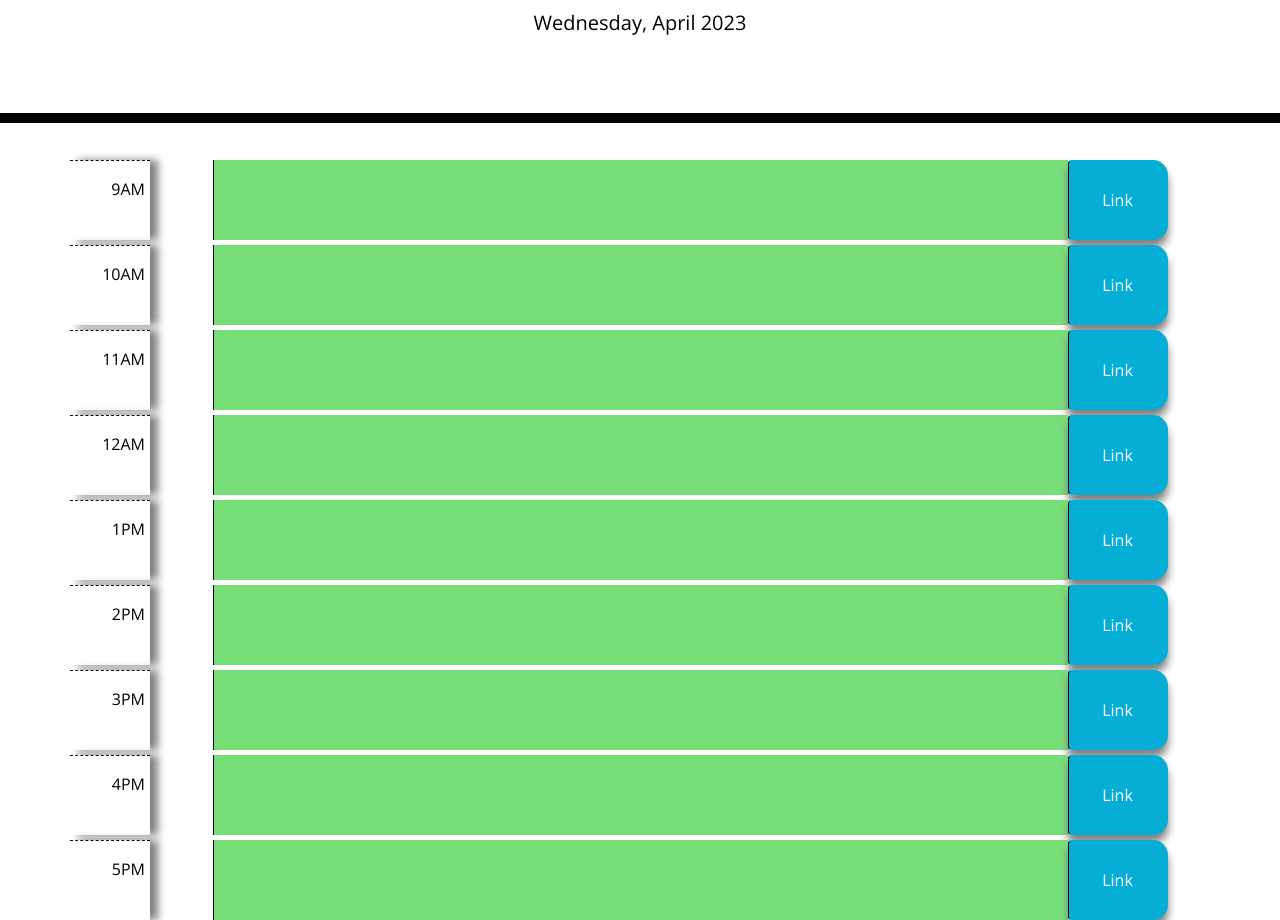
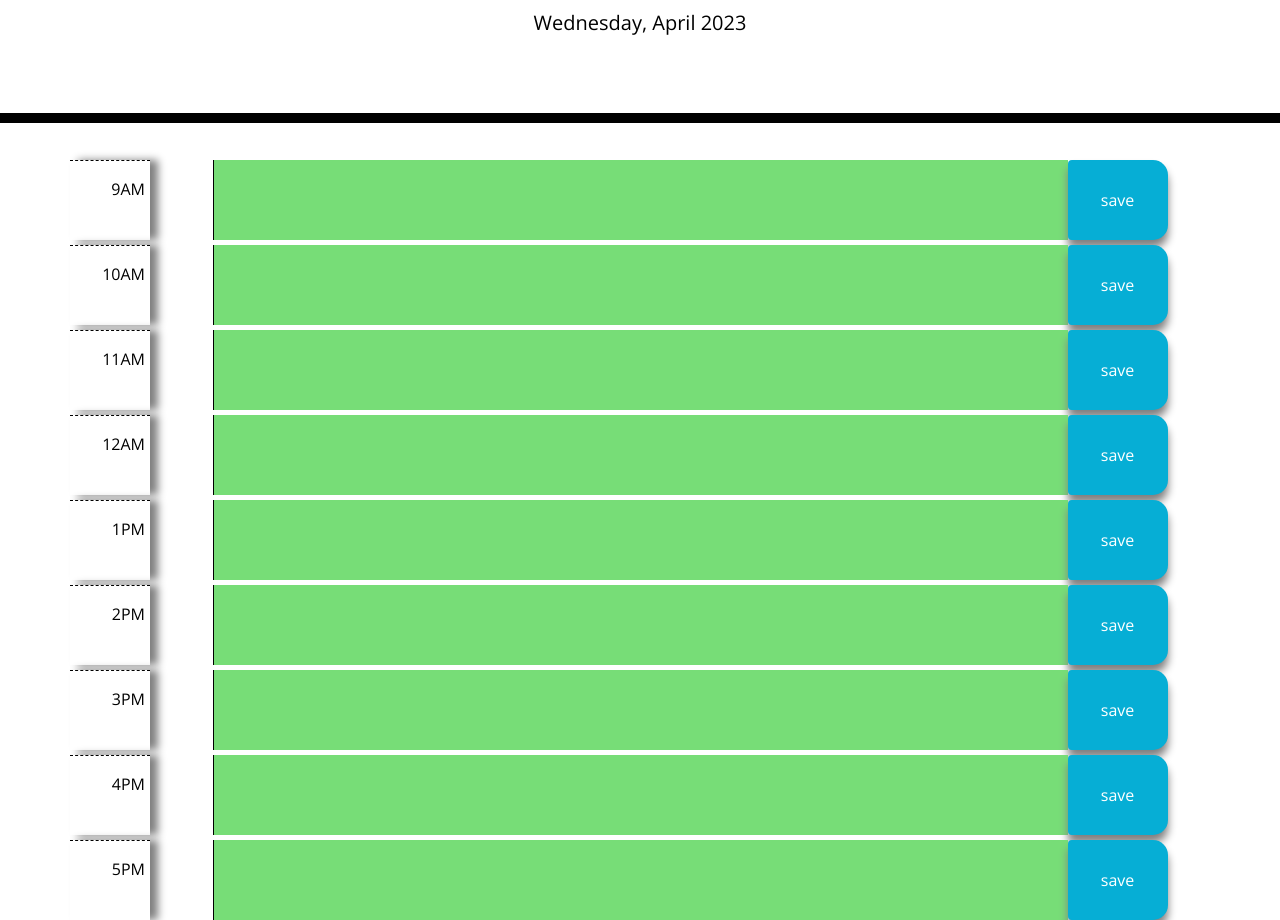
Before and after one commit to DianaPurice/Planner, a plain HTML site: page index.html in a window 1280 px wide. Shown: the part 181-1101 px from the top of the page. Drawn offline with nearby package versions, Linux system fonts and the light colour scheme.

Commit message:
Connected the buttons

```diff
--- a/assets/css/style.css
+++ b/assets/css/style.css
@@ -78,6 +78,13 @@ textarea {
   width: 100px !important;
   height: 80px !important;
   box-shadow: 0 8px 8px grey;
+  display: flex;
+  align-items: start;
+  align-content: center;
+  flex-wrap: wrap;
+  padding-bottom: 30px;
+  border: 0;
+
 }
 
 .saveBtn i:hover {
@@ -88,10 +95,12 @@ textarea {
 .savingBtn {
   display: flex;
   align-items: start;
+  align-content: center;
   padding: 0;
 }
 
 textarea {
   width: 100%;
   overflow: hidden;
+
 }
--- a/assets/js/script.js
+++ b/assets/js/script.js
@@ -9,6 +9,15 @@ var timeslot6 = $("#14");
 var timeslot7 = $("#15");
 var timeslot8 = $("#16");
 var timeslot9 = $("#17");
+var button1 = $("#btn9");
+var button2 = $("#btn10");
+var button3 = $("#btn11");
+var button4 = $("#btn12");
+var button5 = $("#btn13");
+var button6 = $("#btn14");
+var button7 = $("#btn15");
+var button8 = $("#btn16");
+var button9 = $("#btn17");
 
 // time variables
 var early = "080706050403020100";
@@ -70,3 +79,38 @@ function checkHour() {
   }
 }
 checkHour();
+
+function sendData() {
+  button1.click(console.log("here"));
+}
+// sendData();
+
+$(document).ready(function () {
+  $("#btn9").click(function () {
+    console.log("here");
+  });
+  $("#btn10").click(function () {
+    console.log("here2");
+  });
+  $("#btn11").click(function () {
+    console.log("here3");
+  });
+  $("#btn12").click(function () {
+    console.log("here4");
+  });
+  $("#btn13").click(function () {
+    console.log("here5");
+  });
+  $("#btn14").click(function () {
+    console.log("here6");
+  });
+  $("#btn15").click(function () {
+    console.log("here7");
+  });
+  $("#btn16").click(function () {
+    console.log("here8");
+  });
+  $("#btn17").click(function () {
+    console.log("here9");
+  });
+});
--- a/index.html
+++ b/index.html
@@ -37,7 +37,9 @@
           </div>
           <textarea class="col-9" id="09"></textarea>
           <div class="col savingBtn">
-            <button type="button" class="saveBtn btn btn-link">Link</button>
+            <button type="button" id="btn9" class="saveBtn btn btn-link">
+              save
+            </button>
           </div>
         </div>
       </div>
@@ -48,7 +50,9 @@
           </div>
           <textarea class="col-9" id="10"></textarea>
           <div class="col savingBtn">
-            <button type="button" class="saveBtn btn btn-link">Link</button>
+            <button type="button" id="btn10" class="saveBtn btn btn-link">
+              save
+            </button>
           </div>
         </div>
       </div>
@@ -59,7 +63,9 @@
           </div>
           <textarea class="col-9" id="11"></textarea>
           <div class="col savingBtn">
-            <button type="button" class="saveBtn btn btn-link">Link</button>
+            <button type="button" id="btn11" class="saveBtn btn btn-link">
+              save
+            </button>
           </div>
         </div>
       </div>
@@ -70,7 +76,9 @@
           </div>
           <textarea class="col-9" id="12"></textarea>
           <div class="col savingBtn">
-            <button type="button" class="saveBtn btn btn-link">Link</button>
+            <button type="button" id="btn12" class="saveBtn btn btn-link">
+              save
+            </button>
           </div>
         </div>
       </div>
@@ -81,7 +89,9 @@
           </div>
           <textarea class="col-9" id="13"></textarea>
           <div class="col savingBtn">
-            <button type="button" class="saveBtn btn btn-link">Link</button>
+            <button type="button" id="btn13" class="saveBtn btn btn-link">
+              save
+            </button>
           </div>
         </div>
       </div>
@@ -92,7 +102,9 @@
           </div>
           <textarea class="col-9" id="14"></textarea>
           <div class="col savingBtn">
-            <button type="button" class="saveBtn btn btn-link">Link</button>
+            <button type="button" id="btn14" class="saveBtn btn btn-link">
+              save
+            </button>
           </div>
         </div>
       </div>
@@ -103,7 +115,9 @@
           </div>
           <textarea class="col-9" id="15"></textarea>
           <div class="col savingBtn">
-            <button type="button" class="saveBtn btn btn-link">Link</button>
+            <button type="button" id="btn15" class="saveBtn btn btn-link">
+              save
+            </button>
           </div>
         </div>
       </div>
@@ -114,7 +128,9 @@
           </div>
           <textarea class="col-9" id="16"></textarea>
           <div class="col savingBtn">
-            <button type="button" class="saveBtn btn btn-link">Link</button>
+            <button type="button" id="btn16" class="saveBtn btn btn-link">
+              save
+            </button>
           </div>
         </div>
       </div>
@@ -125,7 +141,9 @@
           </div>
           <textarea class="col-9" id="17"></textarea>
           <div class="col savingBtn">
-            <button type="button" class="saveBtn btn btn-link">Link</button>
+            <button type="button" id="btn17" class="saveBtn btn btn-link">
+              save
+            </button>
           </div>
         </div>
       </div>
```
